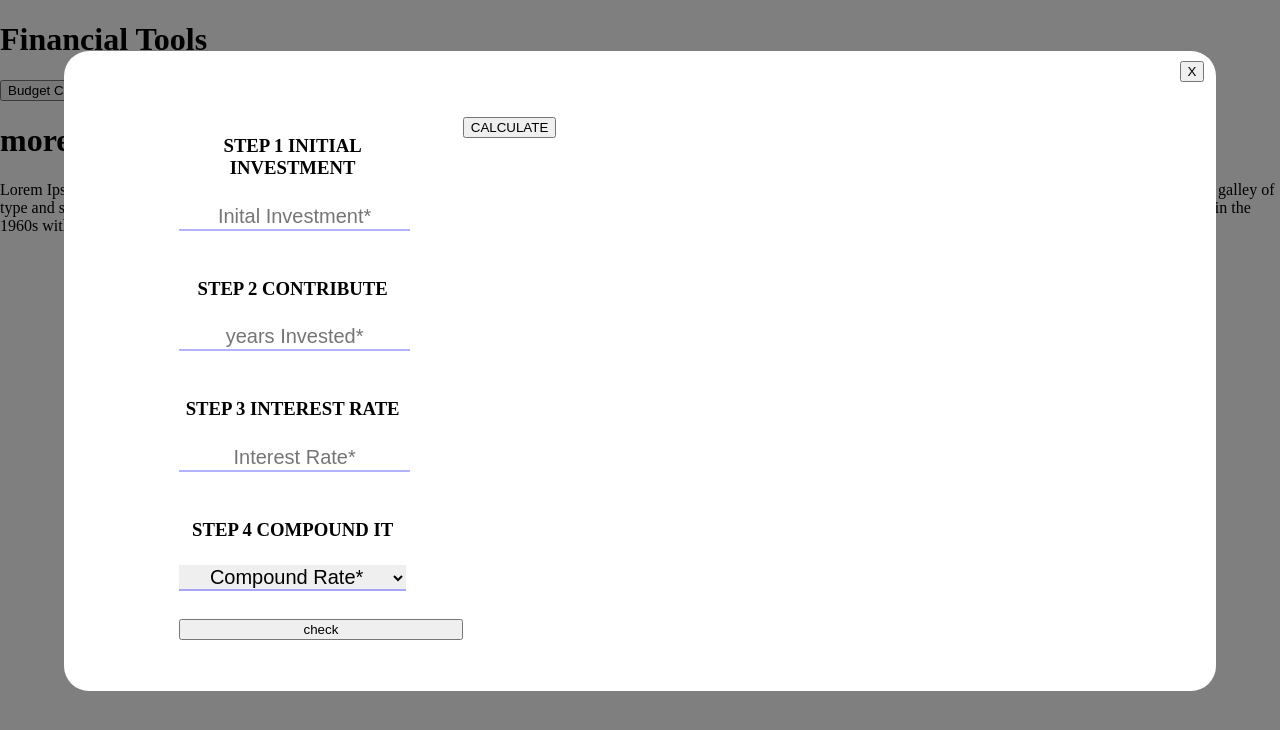
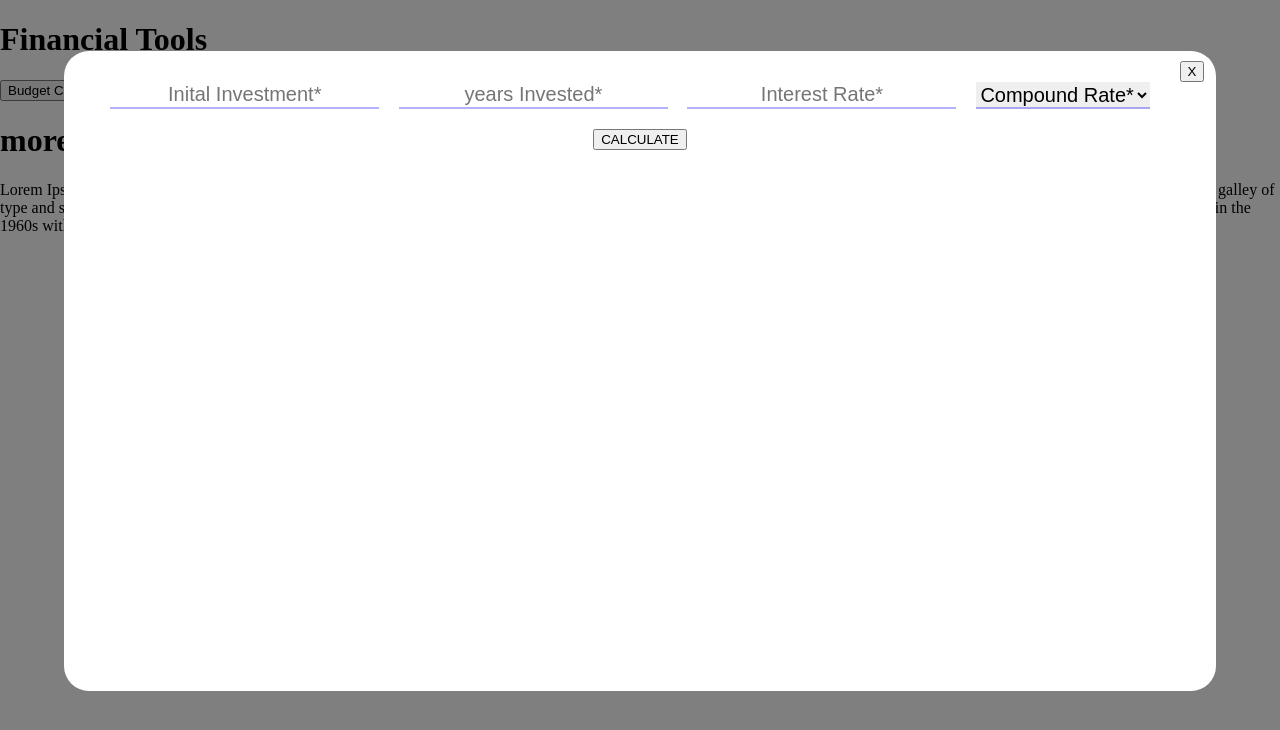
Before and after one commit to mrnguyener21/FInancial_Tool_Web_App, a React (Create React App) app: page / in a window 1280 px wide. Both pictures are taken after a click on the button "Compound Interest Calculator". Shown: the top 730 px of the page. Built offline with nearby package versions, Linux system fonts and the light colour scheme.

Commit message:
reformatted compound calculator modal layout

```diff
--- a/src/Components/CompoundInterestCalculator/CompoundInterestCalculator.jsx
+++ b/src/Components/CompoundInterestCalculator/CompoundInterestCalculator.jsx
@@ -40,13 +40,13 @@ const CompoundInterestCalculator = ({handleClose, compoundInterest}) => {
       </div>
       <div className={styles.contentContainer}>
         <div className={styles.inputContainer}>
-            <h3 className={styles.step}>STEP 1 INITIAL INVESTMENT</h3>
+            {/* <h3 className={styles.step}>STEP 1 INITIAL INVESTMENT</h3> */}
               <input className={styles.input} type={'text'} placeholder={'Inital Investment*'} value={initialInvestment}  onChange={(e)=>setInitialInvestment(e.target.value)} />
-            <h3 className={styles.step}>STEP 2 CONTRIBUTE</h3>
+            {/* <h3 className={styles.step}>STEP 2 CONTRIBUTE</h3> */}
               <input className={styles.input} type={'text'} placeholder={'years Invested*'} value={yearsInvested}  onChange ={(e)=>setYearsInvested(e.target.value)} />
-            <h3 className={styles.step}>STEP 3 INTEREST RATE</h3>
+            {/* <h3 className={styles.step}>STEP 3 INTEREST RATE</h3> */}
               <input className={styles.input} type={'text'} placeholder={'Interest Rate*'} value={interestRate} onChange={(e)=>setInterestRate(e.target.value)} />
-            <h3 className={styles.step}>STEP 4 COMPOUND IT</h3>
+            {/* <h3 className={styles.step}>STEP 4 COMPOUND IT</h3> */}
               <select className={styles.input} type={'text'} placeholder={'Compound Rate*'} value={compoundValue} onChange={(e)=>setCompoundValue(e.target.value)}>
                 <option className={styles.selectPlaceHolder} value="" disabled selected>Compound Rate*</option>
                 <option value={1}>Annual</option>
@@ -54,7 +54,6 @@ const CompoundInterestCalculator = ({handleClose, compoundInterest}) => {
                 <option value={4}>Quarterly</option>
                 <option value={12}>Monthly</option>
               </select>
-              <button onClick={()=> console.log(compoundInterest)}>check</button>
           </div>
               <CompoundInterestChart
                 totalWithInterest={totalWithInterest}
--- a/src/Components/CompoundInterestCalculator/CompoundInterestCalculator.module.css
+++ b/src/Components/CompoundInterestCalculator/CompoundInterestCalculator.module.css
@@ -14,29 +14,30 @@
     /* border: 2px solid black; */
     display: flex;
     justify-content: center;
-    /* align-items: center; */
-    flex-direction: row;
+    align-items: center;
+    flex-direction: column;
     width: 80%;
     margin-left: 10%;
-    margin-top: 3%;
+    /* margin-top: 3%; */
 }
 .step{
-    /* border: 2px solid black; */
-    width: 80%;
+    border: 2px solid black;
+    /* width: 80%; */
     text-align: center;
 }
 
 .inputContainer{
     /* border: 2px solid black; */
-    width: 40%;
-    padding-bottom: 20%;
+    /* width: 40%; */
+    /* padding-bottom: 20%; */
     display: flex;
-    flex-direction: column;
+    /* flex-direction: column; */
     justify-content: center;
 }
 
 .input{
-    margin: 2% 1% 10% 0%;
+    margin: 0% 2% 2% 0%;
+
     border-top:0;
     border-left:0;
     border-right:0;
@@ -45,7 +46,7 @@
     outline: 0;
     font-size: 20px;
     text-align: center;
-    width: 80%;
+    /* width: 80%; */
 
 }
 
--- a/src/Components/CompoundInterestCalculator/CompoundInterestChart/CompoundInterestChart.module.css
+++ b/src/Components/CompoundInterestCalculator/CompoundInterestChart/CompoundInterestChart.module.css
@@ -2,4 +2,7 @@
     /* border: 2px solid blue; */
     /* margin-top: 5%; */
     width: 90%;
+    display: flex;
+    flex-direction: column;
+    align-items: center;
 }
```
